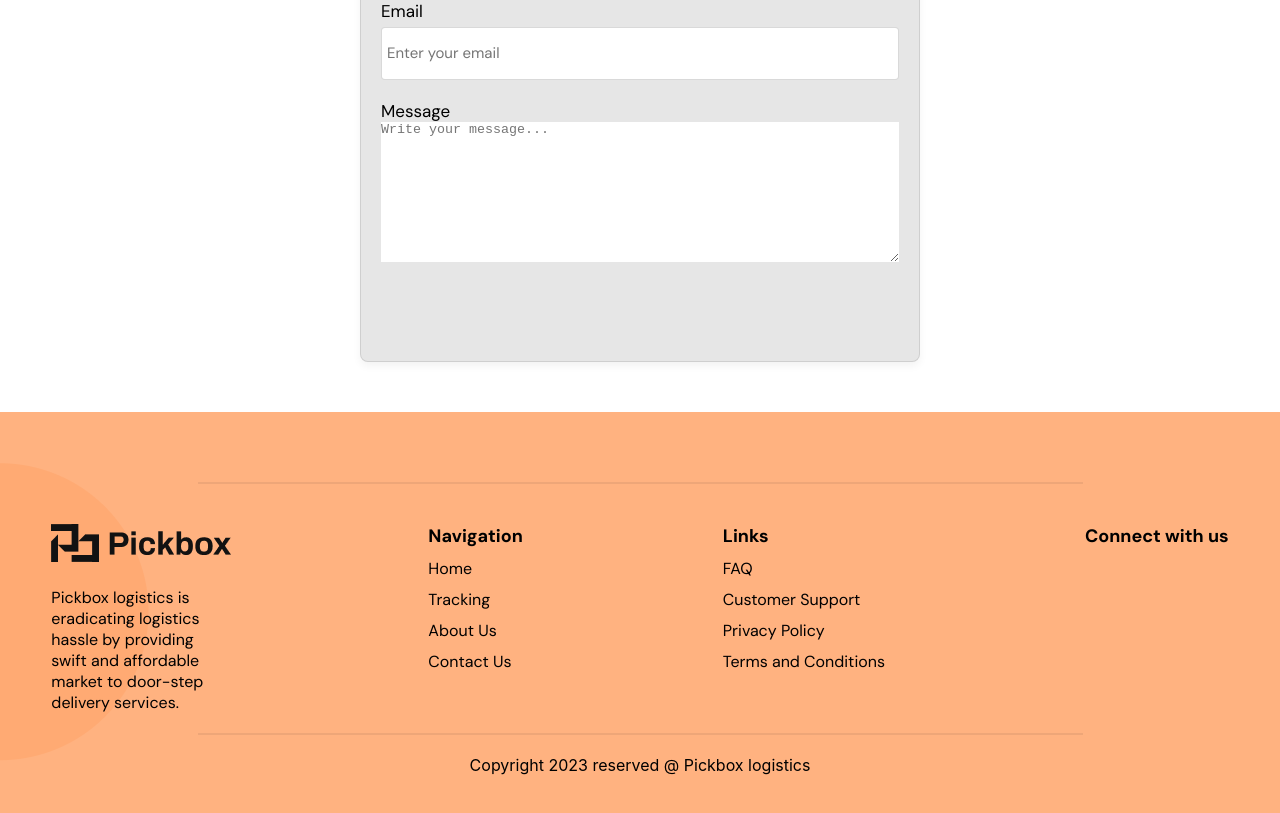
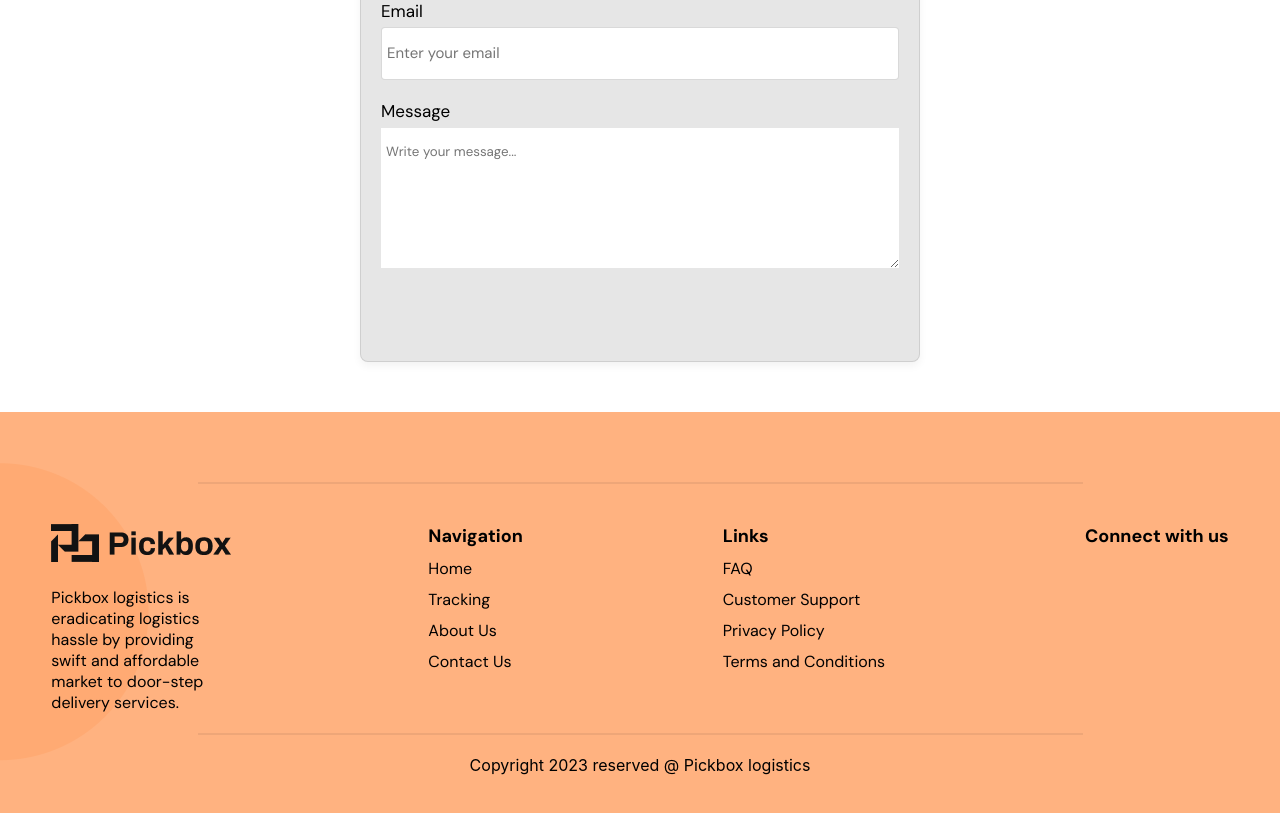
Before and after one commit to Pickbox-Project/Pickbox-frontend, a React (Create React App) app: page /contactus in a window 1280 px wide. Shown: the part 940-1753 px from the top of the page. Built offline with nearby package versions, Linux system fonts and the light colour scheme.

Commit message:
Started working on Contact Us Component and the Form

```diff
--- a/src/Components/ContactUs/ContactUs.css
+++ b/src/Components/ContactUs/ContactUs.css
@@ -50,4 +50,12 @@
     width: 100%;
     height: 140px;
     border: none;
+    margin-top: 6px;
+    padding: 15px 0px 0px 5px;
 }
+.contact-form>textarea::placeholder{
+    font-family: "DM Sans";
+}
+.contact-form>textarea:focus{
+    outline: none;
+}
```
